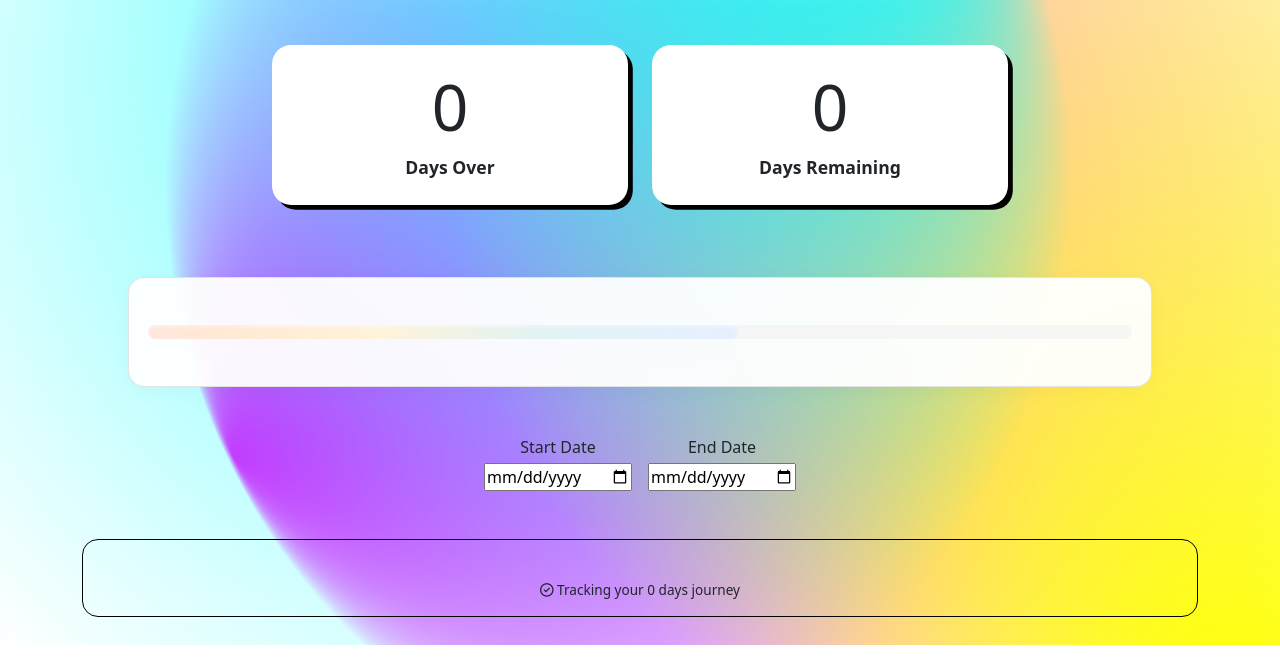
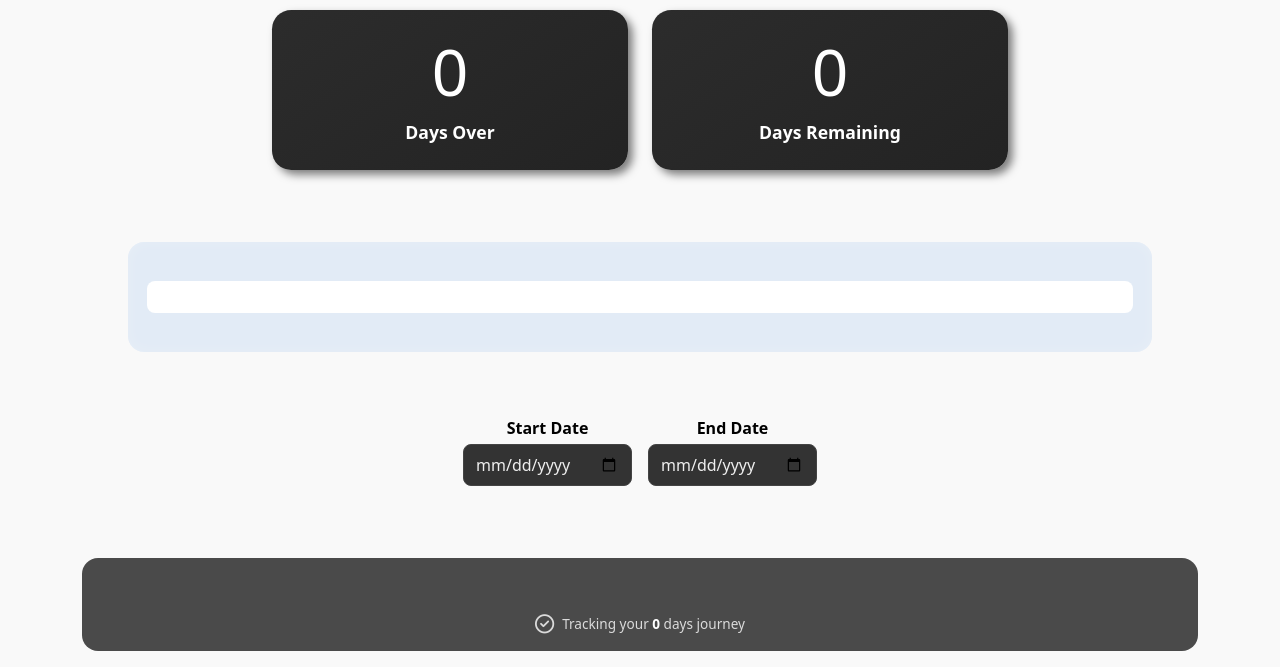
Before and after one commit to dibyajyoti0750/Deadline-Tracker, a plain HTML site: page index.html in a window 1280 px wide. Shown: the part 155-822 px from the top of the page. Before the commit the page ends 800 px from the top, so only its background shows below. Drawn offline with nearby package versions, Linux system fonts and the light colour scheme.

Commit message:
style changes

```diff
--- a/index.html
+++ b/index.html
@@ -18,207 +18,17 @@
       crossorigin="anonymous"
       referrerpolicy="no-referrer"
     />
+    <link rel="preconnect" href="https://fonts.googleapis.com" />
+    <link rel="preconnect" href="https://fonts.gstatic.com" crossorigin />
+    <link
+      href="https://fonts.googleapis.com/css2?family=Righteous&display=swap"
+      rel="stylesheet"
+    />
     <link rel="stylesheet" href="styles.css" />
   </head>
   <body class="text-center">
-    <div id="bg-wrap">
-      <svg viewBox="0 0 100 100" preserveAspectRatio="xMidYMid slice">
-        <defs>
-          <radialGradient
-            id="Gradient1"
-            cx="50%"
-            cy="50%"
-            fx="0.441602%"
-            fy="50%"
-            r=".5"
-          >
-            <animate
-              attributeName="fx"
-              dur="34s"
-              values="0%;3%;0%"
-              repeatCount="indefinite"
-            ></animate>
-            <stop offset="0%" stop-color="rgba(255, 0, 255, 1)"></stop>
-            <stop offset="100%" stop-color="rgba(255, 0, 255, 0)"></stop>
-          </radialGradient>
-          <radialGradient
-            id="Gradient2"
-            cx="50%"
-            cy="50%"
-            fx="2.68147%"
-            fy="50%"
-            r=".5"
-          >
-            <animate
-              attributeName="fx"
-              dur="23.5s"
-              values="0%;3%;0%"
-              repeatCount="indefinite"
-            ></animate>
-            <stop offset="0%" stop-color="rgba(255, 255, 0, 1)"></stop>
-            <stop offset="100%" stop-color="rgba(255, 255, 0, 0)"></stop>
-          </radialGradient>
-          <radialGradient
-            id="Gradient3"
-            cx="50%"
-            cy="50%"
-            fx="0.836536%"
-            fy="50%"
-            r=".5"
-          >
-            <animate
-              attributeName="fx"
-              dur="21.5s"
-              values="0%;3%;0%"
-              repeatCount="indefinite"
-            ></animate>
-            <stop offset="0%" stop-color="rgba(0, 255, 255, 1)"></stop>
-            <stop offset="100%" stop-color="rgba(0, 255, 255, 0)"></stop>
-          </radialGradient>
-          <radialGradient
-            id="Gradient4"
-            cx="50%"
-            cy="50%"
-            fx="4.56417%"
-            fy="50%"
-            r=".5"
-          >
-            <animate
-              attributeName="fx"
-              dur="23s"
-              values="0%;5%;0%"
-              repeatCount="indefinite"
-            ></animate>
-            <stop offset="0%" stop-color="rgba(0, 255, 0, 1)"></stop>
-            <stop offset="100%" stop-color="rgba(0, 255, 0, 0)"></stop>
-          </radialGradient>
-          <radialGradient
-            id="Gradient5"
-            cx="50%"
-            cy="50%"
-            fx="2.65405%"
-            fy="50%"
-            r=".5"
-          >
-            <animate
-              attributeName="fx"
-              dur="24.5s"
-              values="0%;5%;0%"
-              repeatCount="indefinite"
-            ></animate>
-            <stop offset="0%" stop-color="rgba(0,0,255, 1)"></stop>
-            <stop offset="100%" stop-color="rgba(0,0,255, 0)"></stop>
-          </radialGradient>
-          <radialGradient
-            id="Gradient6"
-            cx="50%"
-            cy="50%"
-            fx="0.981338%"
-            fy="50%"
-            r=".5"
-          >
-            <animate
-              attributeName="fx"
-              dur="25.5s"
-              values="0%;5%;0%"
-              repeatCount="indefinite"
-            ></animate>
-            <stop offset="0%" stop-color="rgba(255,0,0, 1)"></stop>
-            <stop offset="100%" stop-color="rgba(255,0,0, 0)"></stop>
-          </radialGradient>
-        </defs>
-        <rect
-          x="13.744%"
-          y="1.18473%"
-          width="100%"
-          height="100%"
-          fill="url(#Gradient1)"
-          transform="rotate(334.41 50 50)"
-        >
-          <animate
-            attributeName="x"
-            dur="20s"
-            values="25%;0%;25%"
-            repeatCount="indefinite"
-          ></animate>
-          <animate
-            attributeName="y"
-            dur="21s"
-            values="0%;25%;0%"
-            repeatCount="indefinite"
-          ></animate>
-          <animateTransform
-            attributeName="transform"
-            type="rotate"
-            from="0 50 50"
-            to="360 50 50"
-            dur="7s"
-            repeatCount="indefinite"
-          ></animateTransform>
-        </rect>
-        <rect
-          x="-2.17916%"
-          y="35.4267%"
-          width="100%"
-          height="100%"
-          fill="url(#Gradient2)"
-          transform="rotate(255.072 50 50)"
-        >
-          <animate
-            attributeName="x"
-            dur="23s"
-            values="-25%;0%;-25%"
-            repeatCount="indefinite"
-          ></animate>
-          <animate
-            attributeName="y"
-            dur="24s"
-            values="0%;50%;0%"
-            repeatCount="indefinite"
-          ></animate>
-          <animateTransform
-            attributeName="transform"
-            type="rotate"
-            from="0 50 50"
-            to="360 50 50"
-            dur="12s"
-            repeatCount="indefinite"
-          ></animateTransform>
-        </rect>
-        <rect
-          x="9.00483%"
-          y="14.5733%"
-          width="100%"
-          height="100%"
-          fill="url(#Gradient3)"
-          transform="rotate(139.903 50 50)"
-        >
-          <animate
-            attributeName="x"
-            dur="25s"
-            values="0%;25%;0%"
-            repeatCount="indefinite"
-          ></animate>
-          <animate
-            attributeName="y"
-            dur="12s"
-            values="0%;25%;0%"
-            repeatCount="indefinite"
-          ></animate>
-          <animateTransform
-            attributeName="transform"
-            type="rotate"
-            from="360 50 50"
-            to="0 50 50"
-            dur="9s"
-            repeatCount="indefinite"
-          ></animateTransform>
-        </rect>
-      </svg>
-    </div>
-
     <h1 class="mt-4 countdown">Countdown</h1>
-    <p class="fw-bold text-light">Each dot is a day you'll never get back</p>
+    <p class="fw-bold text-dark">Each dot is a day you'll never get back</p>
 
     <div class="container my-5">
       <div class="row justify-content-center">
@@ -245,12 +55,12 @@
 
     <div class="date-picker mt-5">
       <div class="start-date">
-        <label for="start" class="mb-1 fw-light">Start Date</label>
-        <input type="date" id="start" />
+        <label for="start" class="mb-1">Start Date</label>
+        <input type="date" id="start" class="mb-2" />
       </div>
       <div class="end-date">
-        <label for="end" class="mb-1 fw-light">End Date</label>
-        <input type="date" id="end" />
+        <label for="end" class="mb-1">End Date</label>
+        <input type="date" id="end" class="mb-2" />
       </div>
     </div>
 
@@ -260,7 +70,7 @@
         <div class="tracking-msg-container mt-4">
           <i class="fa-regular fa-circle-check"></i>
           <span class="fw-light error-msg"
-            >Tracking your <span class="tracking-msg">0</span> days
+            >Tracking your <span class="tracking-msg fw-bold">0</span> days
             journey</span
           >
         </div>
--- a/styles.css
+++ b/styles.css
@@ -1,51 +1,24 @@
-#bg-wrap {
-  position: fixed;
-  top: 0;
-  left: 0;
-  width: 100%;
-  height: 100%;
-  z-index: -1;
-  overflow: hidden;
-}
-
-svg {
-  width: 100%;
-  height: 100%;
-  object-fit: cover;
+body {
+  background-color: #f9f9f9;
 }
 
 .countdown {
-  font-size: 5rem;
-  font-weight: 800;
-  color: #fff;
+  font-size: 3.2rem;
+  font-family: "Righteous";
+  font-weight: 900;
   text-transform: uppercase;
-  letter-spacing: 4px;
+  letter-spacing: 3px;
   position: relative;
   z-index: 1;
-  mix-blend-mode: screen;
-  text-shadow: 0 0 10px rgba(255, 255, 255, 0.8),
-    0 0 20px rgba(255, 0, 255, 0.6), 0 0 30px rgba(0, 255, 255, 0.6),
-    0 0 40px rgba(255, 255, 0, 0.6);
-  animation: glow 5s infinite alternate ease-in-out;
-}
-
-@keyframes glow {
-  from {
-    text-shadow: 0 0 10px rgba(255, 255, 255, 0.7),
-      0 0 20px rgba(255, 0, 255, 0.5), 0 0 30px rgba(0, 255, 255, 0.5);
-  }
-  to {
-    text-shadow: 0 0 20px rgba(255, 255, 255, 1), 0 0 40px rgba(255, 0, 255, 1),
-      0 0 60px rgba(0, 255, 255, 1), 0 0 80px rgba(255, 255, 0, 1);
-  }
 }
 
 .card {
   height: 10em;
-  background: white;
+  background: linear-gradient(145deg, #2c2c2c, #232323);
   border: none;
   border-radius: 1.2rem;
-  box-shadow: 0.3em 0.3em black;
+  box-shadow: 0.3em 0.3em 0.5em rgba(0, 0, 0, 0.5);
+  color: #fff;
 }
 
 .days-over,
@@ -61,90 +34,111 @@ svg {
 
 .progress-container {
   margin: auto;
-  border: 1px solid rgba(220, 220, 220, 0.8);
+
   border-radius: 1rem;
   height: 6.875rem;
   width: 80%;
   padding: 1.2rem;
+  background-color: rgba(28, 110, 211, 0.1);
   display: flex;
   flex-direction: column;
   justify-content: center;
-  background: rgba(255, 255, 255, 0.95);
-  box-shadow: 0 4px 20px rgba(0, 0, 0, 0.03);
+  position: relative;
+  overflow: hidden;
+  transition: transform 0.3s ease;
 }
 
 .progress {
-  height: 14px;
-  background: rgba(245, 245, 245, 0.9);
-  border-radius: 7px;
+  height: 2rem;
+  background: rgba(255, 255, 255);
+  border-radius: 8px;
   overflow: hidden;
   position: relative;
 }
 
 .progress-bar {
   height: 100%;
-  width: 60%;
   background: linear-gradient(
-    90deg,
-    #ffe5e5 0%,
-    #ffe8d4 14%,
-    #fff3d9 28%,
-    #e0f3f3 42%,
-    #e5f0ff 56%,
-    #f1e5ff 70%,
-    #ffe5f0 84%,
-    #ffe5e5 100%
+    45deg,
+    #ff6b6b,
+    #ff8e53,
+    #ffd479,
+    #7bed9f,
+    #70a1ff,
+    #9f7efe
   );
-  background-size: 200% 100%;
-  border-radius: 7px;
-  animation: color-flow 12s linear infinite,
-    gentle-glow 3s ease-in-out infinite alternate;
+  background-size: 400% 400%;
+  border-radius: 8px;
   position: relative;
-  transition: width 0.4s cubic-bezier(0.4, 0, 0.2, 1);
-  box-shadow: inset 0 2px 4px rgba(255, 255, 255, 0.4),
-    0 2px 6px -1px rgba(0, 0, 0, 0.05);
+  animation: gradientFlow 3s ease infinite, shine 2s ease-in-out infinite;
 }
 
-@keyframes color-flow {
+@keyframes gradientFlow {
   0% {
-    background-position: 100% 0;
+    background-position: 0% 50%;
+  }
+  50% {
+    background-position: 100% 50%;
   }
   100% {
-    background-position: -100% 0;
+    background-position: 0% 50%;
   }
 }
 
-@keyframes gentle-glow {
+@keyframes shine {
   0% {
-    opacity: 0.95;
+    opacity: 0.9;
+  }
+  50% {
+    opacity: 1;
   }
   100% {
-    opacity: 1;
+    opacity: 0.9;
   }
 }
 
-.progress-bar::after {
+.progress-bar::before {
+  content: "";
+  position: absolute;
+  top: 0;
+  left: -100%;
+  width: 50%;
+  height: 100%;
+  background: linear-gradient(
+    to right,
+    rgba(255, 255, 255, 0) 0%,
+    rgba(255, 255, 255, 0.3) 50%,
+    rgba(255, 255, 255, 0) 100%
+  );
+  animation: shimmer 2s infinite;
+}
+
+@keyframes shimmer {
+  100% {
+    left: 200%;
+  }
+}
+
+.progress-container::after {
   content: "";
   position: absolute;
   top: 0;
   left: 0;
   right: 0;
   bottom: 0;
-  background: linear-gradient(
-    to right,
-    rgba(255, 255, 255, 0) 0%,
-    rgba(255, 255, 255, 0.3) 50%,
-    rgba(255, 255, 255, 0) 100%
-  );
-  animation: shine 6s infinite;
+  border-radius: 1rem;
+  box-shadow: inset 0 0 15px rgba(255, 255, 255, 0.2);
+  animation: glow 2s ease-in-out infinite;
+  pointer-events: none;
 }
 
-@keyframes shine {
-  0% {
-    transform: translateX(-100%);
+@keyframes glow {
+  0%,
+  100% {
+    opacity: 0.8;
   }
-  100% {
-    transform: translateX(200%);
+  50% {
+    opacity: 1;
   }
 }
 
@@ -152,6 +146,8 @@ svg {
   display: flex;
   justify-content: center;
   gap: 1rem;
+  padding: 1rem;
+  border-radius: 0.5rem;
 }
 
 .start-date,
@@ -160,12 +156,29 @@ svg {
   flex-direction: column;
 }
 
+label {
+  font-size: 1rem;
+  color: #000;
+  font-weight: bold;
+}
+
+input[type="date"] {
+  padding: 8px 12px;
+  font-size: 16px;
+  border: 1px solid #444;
+  border-radius: 0.5rem;
+  background: #333;
+  color: #eee;
+  outline: none;
+  transition: all 0.3s ease-in-out;
+}
+
 .dots-container {
-  border: 1px solid black;
   border-radius: 1rem;
   padding: 1rem 0.4rem;
   display: flex;
   flex-direction: column;
+  background-color: rgb(0, 0, 0, 0.7);
 }
 
 .dots-wrapper {
@@ -174,19 +187,41 @@ svg {
   align-items: center;
   flex-wrap: wrap;
   gap: 0.5rem;
+  padding: 0.5rem;
 }
 
 .dot {
-  border: 1px solid black;
+  border: 1px solid rgba(255, 255, 255, 0.3);
   border-radius: 50%;
   height: 1rem;
   width: 1rem;
+  transition: all 0.3s ease;
 }
 
-.black-bg {
-  background-color: black;
+.dot.black-bg {
+  background-color: white;
+  border-color: white;
+  box-shadow: 0 0 10px 2px rgba(255, 255, 255, 0.5);
 }
 
 .tracking-msg-container {
   font-size: 0.85rem;
+  color: rgba(255, 255, 255, 0.8);
+  display: flex;
+  align-items: center;
+  gap: 0.5rem;
+  justify-content: center;
 }
+
+.fa-circle-check {
+  color: rgba(255, 255, 255, 0.8);
+  font-size: 1.2rem;
+}
+
+.tracking-msg {
+  color: white;
+}
+
+.error-msg {
+  color: rgba(255, 255, 255, 0.8) !important;
+}
```
